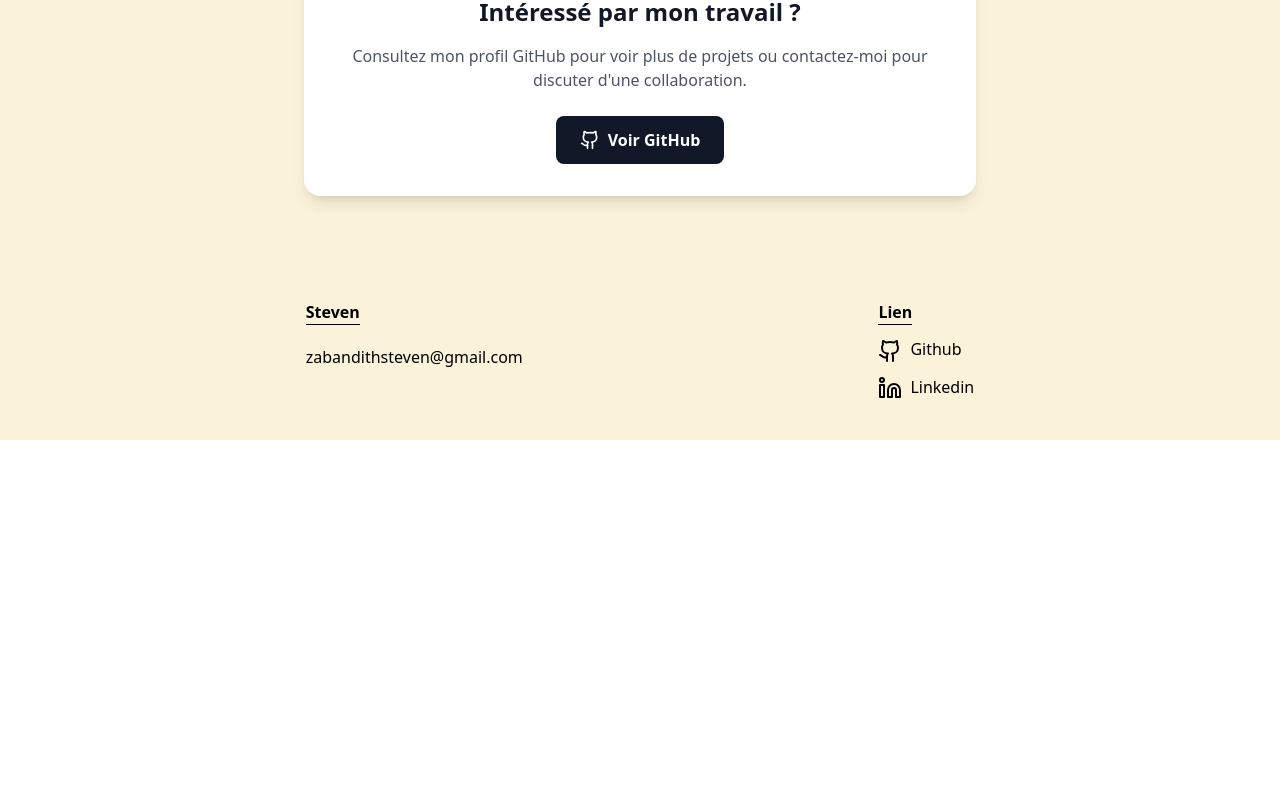
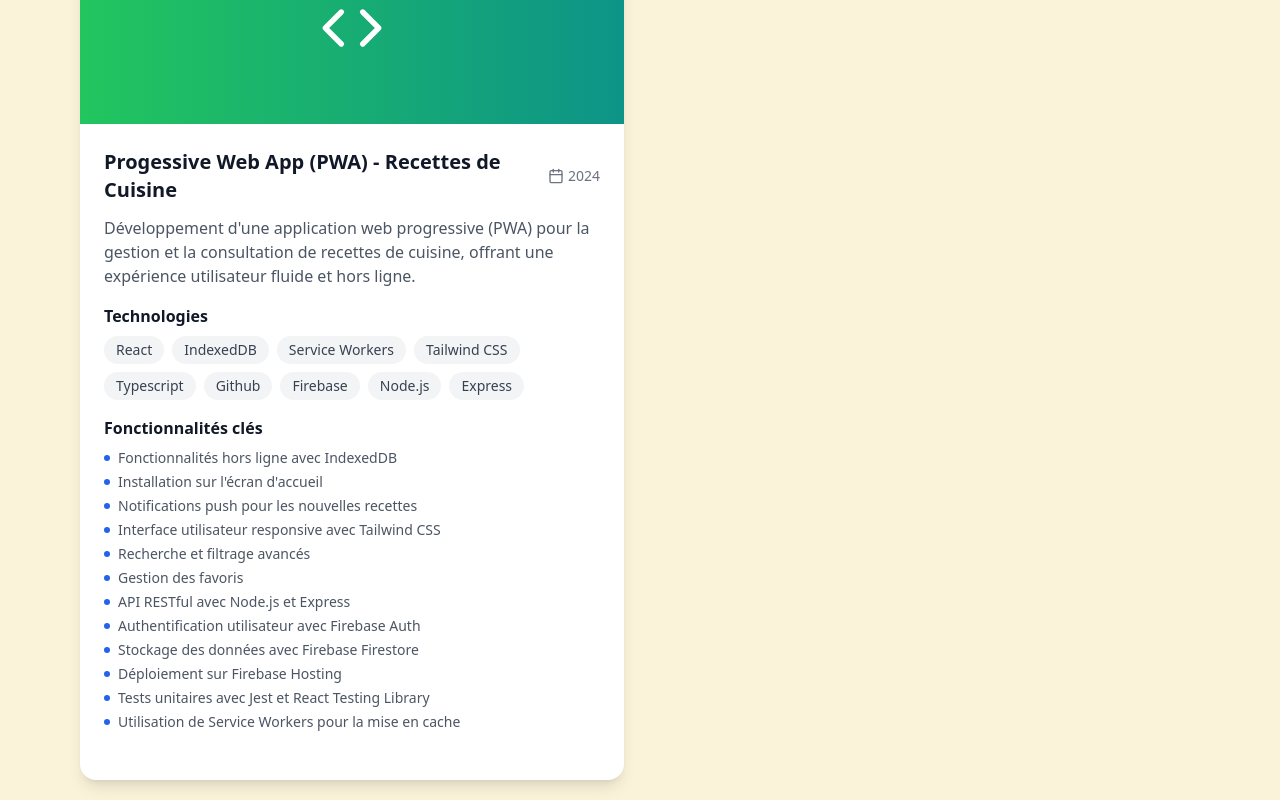
Before and after one commit to stevenzab/portfolio, a Next.js app: page /projects in a window 1280 px wide. Shown: the part 2460-3260 px from the top of the page. Before the commit the page ends 2900 px from the top, so only its background shows below. Built offline with nearby package versions, Linux system fonts and the light colour scheme.

Commit message:
[UPDATE] enhance skills section and update project details for PWA

```diff
--- a/pages/index.tsx
+++ b/pages/index.tsx
@@ -81,7 +81,8 @@ const HomePage = () => {
               <li>Méthode Agile SCRUM</li>
               <li>Tests unitaires</li>
               <li>Test Driven Development (TDD)</li>
-              <li>POO</li>
+              <li>SOLID</li>
+              <li>OOP</li>
               <li>Code Review</li>
             </ul>
           </div>
@@ -95,7 +96,7 @@ const HomePage = () => {
             <div className="flex items-center gap-3 mb-2">
               <Briefcase className="w-6 h-6 text-blue-600" />
               <h3 className="font-bold text-lg text-gray-900">
-                Développeur FullStack
+                Développeur FullStack C# | .NET8
               </h3>
             </div>
             <p className="text-gray-600 text-sm">
@@ -113,7 +114,7 @@ const HomePage = () => {
             <div className="flex items-center gap-3 mb-2">
               <Briefcase className="w-6 h-6 text-blue-600" />
               <h3 className="font-bold text-lg text-gray-900">
-                Développeur FullStack
+                Développeur FullStack React | Node.js
               </h3>
             </div>
             <p className="text-gray-600 text-sm">
@@ -133,7 +134,7 @@ const HomePage = () => {
             <div className="flex items-center gap-3 mb-2">
               <Briefcase className="w-6 h-6 text-blue-600" />
               <h3 className="font-bold text-lg text-gray-900">
-                Développeur FrontEnd
+                Développeur FrontEnd React | Figma | NextJS
               </h3>
             </div>
             <p className="text-gray-600 text-sm">
@@ -155,7 +156,7 @@ const HomePage = () => {
             <div className="flex items-center gap-3 mb-2">
               <Briefcase className="w-6 h-6 text-blue-600" />
               <h3 className="font-bold text-lg text-gray-900">
-                Développeur FullStack
+                Développeur FullStack C# | ASP.NET MVC
               </h3>
             </div>
             <p className="text-gray-600 text-sm">
--- a/pages/projects.tsx
+++ b/pages/projects.tsx
@@ -118,6 +118,31 @@ const ProjectsPage = () => {
       githubUrl: "#",
       liveUrl: "#",
       date: "2022",
+      status: "Terminé"
+    },
+    {
+      id: 7,
+      title: "Progessive Web App (PWA) - Recettes de Cuisine",
+      description: "Développement d'une application web progressive (PWA) pour la gestion et la consultation de recettes de cuisine, offrant une expérience utilisateur fluide et hors ligne.",
+      image: "gradient-green-teal",
+      technologies: ["React", "IndexedDB", "Service Workers", "Tailwind CSS", "Typescript", "Github", "Firebase", "Node.js", "Express"],
+      features: [
+        "Fonctionnalités hors ligne avec IndexedDB",
+        "Installation sur l'écran d'accueil",
+        "Notifications push pour les nouvelles recettes",
+        "Interface utilisateur responsive avec Tailwind CSS",
+        "Recherche et filtrage avancés",
+        "Gestion des favoris",
+        "API RESTful avec Node.js et Express",
+        "Authentification utilisateur avec Firebase Auth",
+        "Stockage des données avec Firebase Firestore",
+        "Déploiement sur Firebase Hosting",
+        "Tests unitaires avec Jest et React Testing Library",
+        "Utilisation de Service Workers pour la mise en cache"
+      ],
+      githubUrl: "#",
+      liveUrl: "#",
+      date: "2024",
       status: "Terminé"
     }
   ];
```
